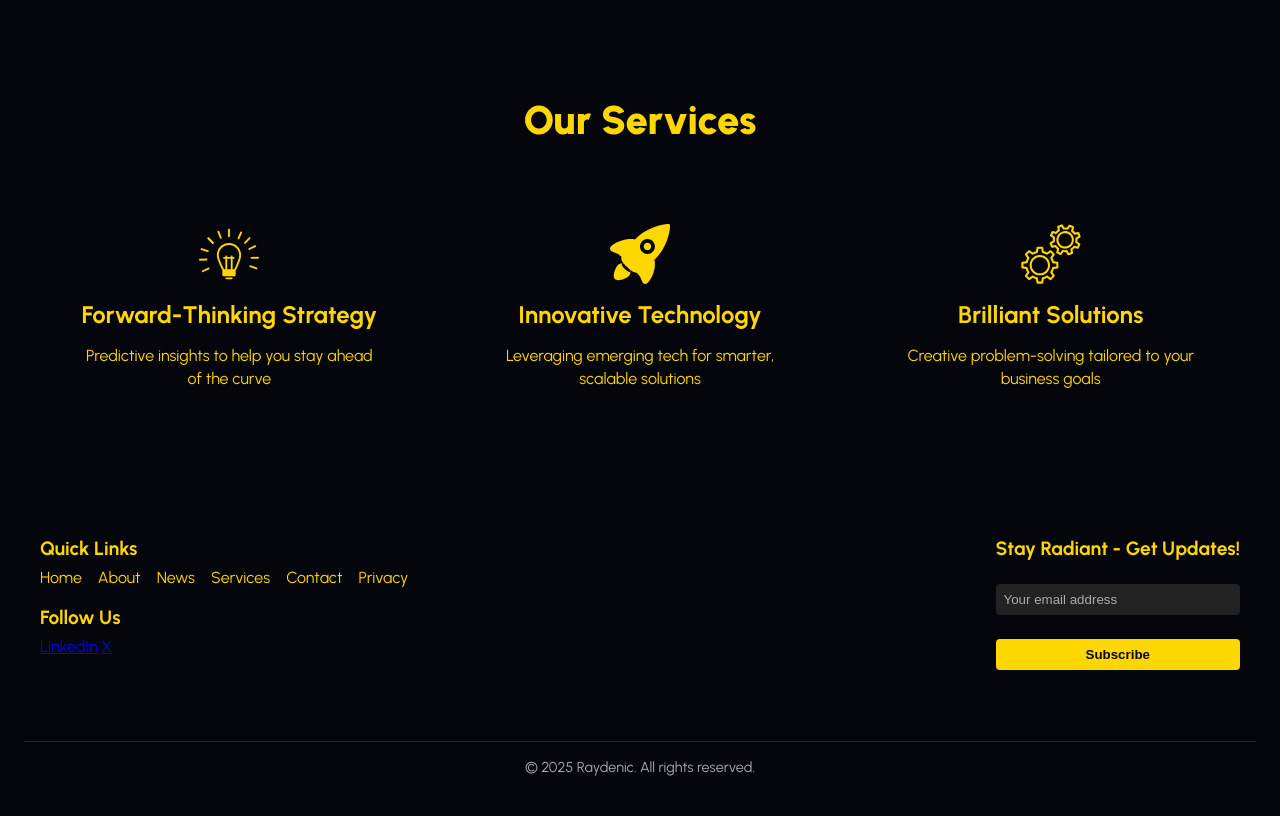
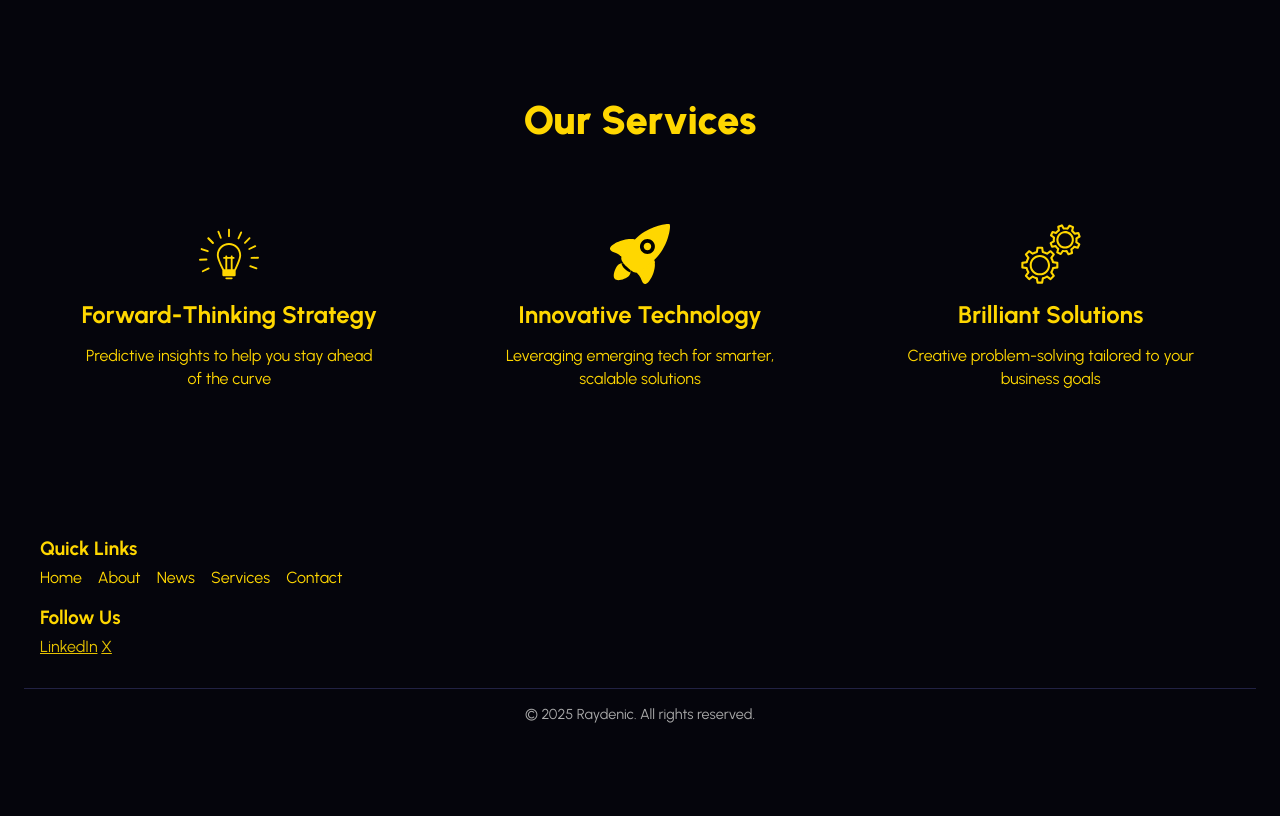
Before and after one commit to Raydenic/Homepage, a Node server app: page / in a window 1280 px wide. Shown: the part 467-1283 px from the top of the page. After the commit the page ends 1190 px from the top, so only its background shows below. Run offline with Node 20, Linux system fonts and the light colour scheme.

Commit message:
Hiding elements and edit new page

```diff
--- a/data/articles.js
+++ b/data/articles.js
@@ -75,12 +75,12 @@ const articles = [
 
   <p>Whether you're just starting out or planning your next big move, we’re here — ready to listen, build, and grow with you.</p>
 
-  <p>Visit <a href="https://www.raydenic.com">raydenic.com</a> to get started.</p>
+  <p>Visit <a style="color:#FFB700" href="https://www.raydenic.com">raydenic.com</a> to get started.</p>
 
   <footer>
     <p><strong>Raydenic</strong><br>
     Illuminating Solutions for a Dynamic World<br>
-    <a href="mailto:info@raydenic.com">info@raydenic.com</a><br>
+    <a style="color:#FFB700" href="mailto:raydenic50@gmail.com">raydenic50@gmail.com</a><br>
     Waterloo, Ontario</p>
   </footer>`
   },
--- a/public/styles/footer.css
+++ b/public/styles/footer.css
@@ -98,6 +98,9 @@ footer.footer {
 
 }
 
+.social-link {
+  color:#e6c200 ;
+}
 /* Responsive */
 @media (max-width: 768px) {
   .footer-container {
--- a/views/partials/footer.ejs
+++ b/views/partials/footer.ejs
@@ -12,20 +12,20 @@
                  <li><a href="/news">News</a></li>
                 <li><a href="/services">Services</a></li>
                 <li><a href="/contact">Contact</a></li>
-                <li><a href="#">Privacy</a></li>
+                <!-- <li><a href="#">Privacy</a></li> -->
             </ul>
 
 
             <div class="social-links1">
             <h3>Follow Us</h3>
-            <a href="https://www.linkedin.com/company/raydenic/" target="_blank" rel="noopener noreferrer">LinkedIn</a>
+            <a class="social-link" href="https://www.linkedin.com/company/raydenic/" target="_blank" rel="noopener noreferrer">LinkedIn</a>
             <!-- <a href="#" target="_blank">💻 GitHub  (Coming Soon)</a> -->
-            <a href="https://x.com/raydenic50" target="_blank" rel="noopener noreferrer">X</a>
+            <a class="social-link" href="https://x.com/raydenic50" target="_blank" rel="noopener noreferrer">X</a>
             </div>
         </div>
 
         <!-- Newsletter -->
-        <div class="footer-section">
+        <!-- <div class="footer-section">
             <h3>Stay Radiant - Get Updates!</h3>
             <form id="newsletter-form">
                 <input type="email" id="email-input" placeholder="Your email address" required />
@@ -33,7 +33,7 @@
                 <p id="form-message"></p>
             </form>
 
-        </div>
+        </div> -->
     </div>
 
     <div class="footer-bottom">
```
